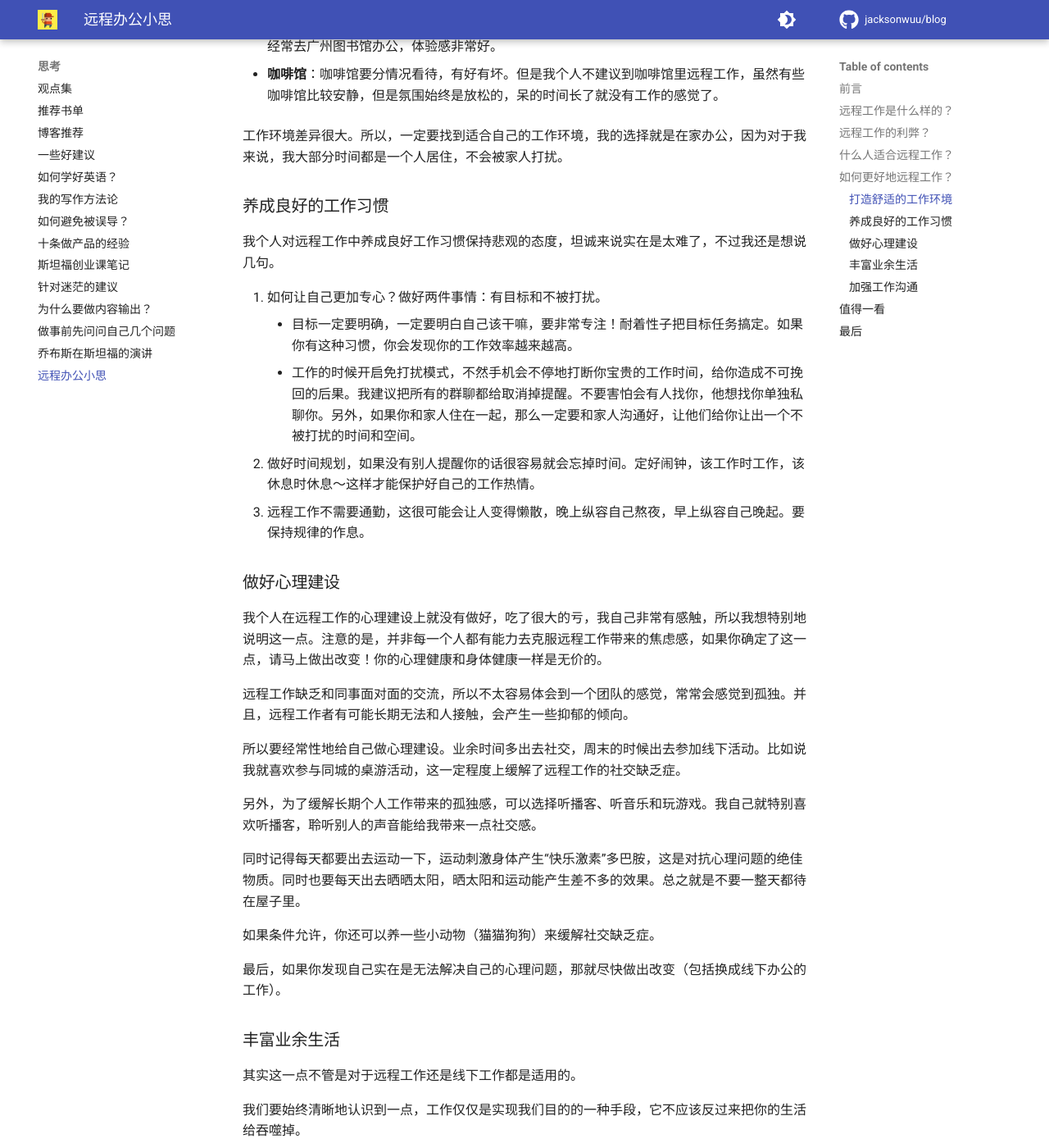
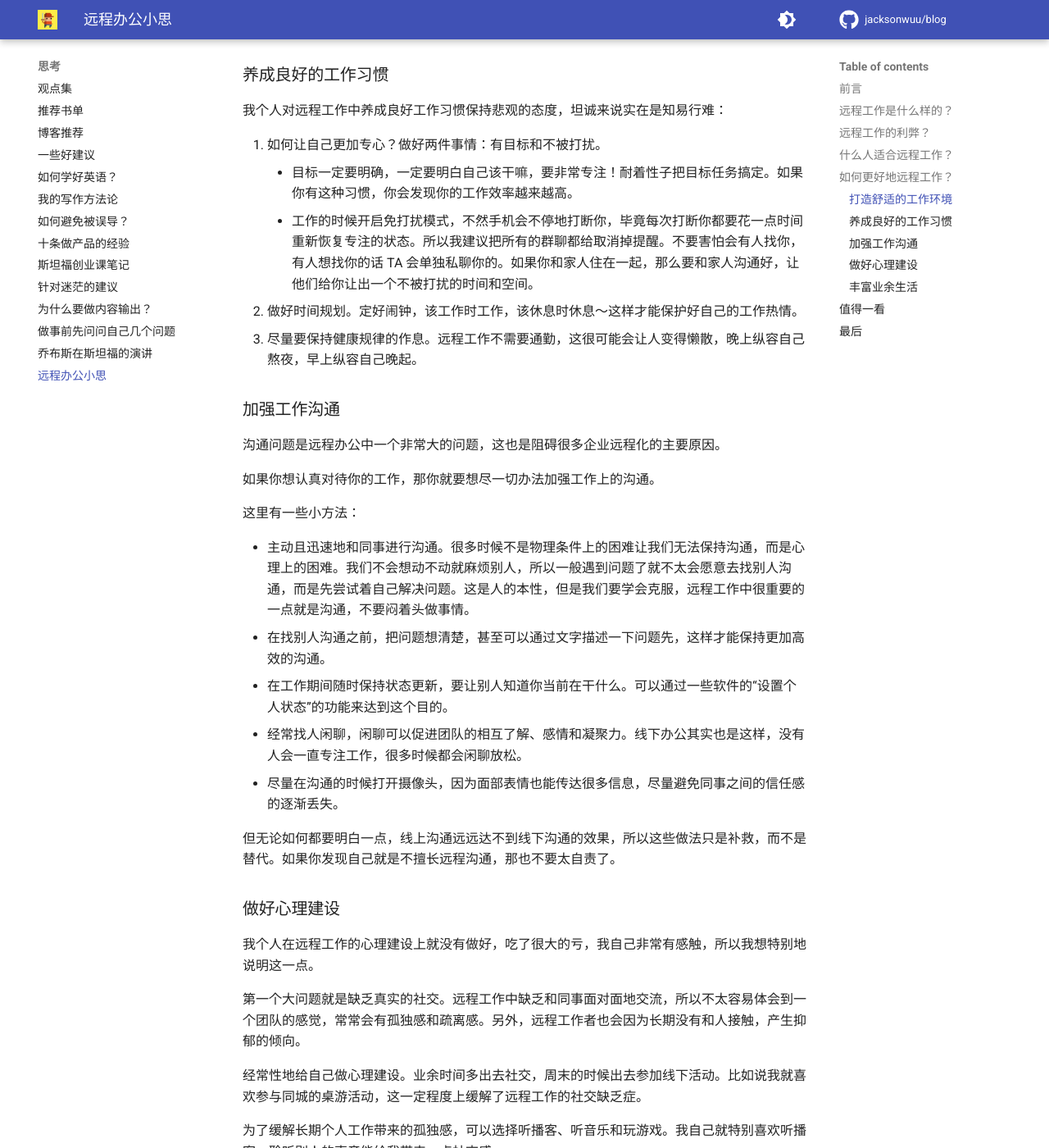
Before and after one commit to jacksonwuu/blog, an MkDocs documentation site: the page built from docs/thinking/远程办公小思.md, in a window 1280 px wide and 1400 px high, scrolled down 3762 px. Shown: the whole window at 82% size. Built offline with MkDocs 1.6.1 and Material for MkDocs 9.7.7, drawn with Linux system fonts in a browser that asks for light colours; comment, search, counter and statistics services are not loaded; some of the changed text lies outside the part shown.

Commit message:
Update post

```diff
--- a/docs/thinking/远程办公小思.md
+++ b/docs/thinking/远程办公小思.md
@@ -14,15 +14,15 @@
 
 对于我自己来说，远程办公的一天大概是这样的：起床，到书桌前办公、午休到楼下吃个饭、到书桌前办公、下班到楼下吃饭、业余生活（玩玩电脑、玩玩手机、看看书、弹弹琴……）、睡觉，基本上每天都是如此，循环往复。每天除了出门吃饭外，其他时间都关在自己的房间里（事实证明，这样是非常不好的）。
 
-看起来除了不用通勤之外，和线下办公是一样的。（但实际上差别还是很大的，请继续往下看。）
+从直觉上说，远程办公除了不用通勤之外和线下办公是一样的，但实际上差别还是很大的，请继续往下看。
 
 ## 远程工作的利弊？
 
-说到远程办公，可能会在你的脑海里浮现一副美好的场景：不需要忍受漫长的通勤、放松的办公环境、大把的业余时间……等等，先停止这样的幻想。远程办公确实会带来一些好处，但是它也有很多“隐藏的坏处”，没有远程工作经历的人很难体会到。下面我们来详细分析一下：
+说到远程办公，可能会在你的脑海里浮现一副美好的场景：不用忍受漫长的通勤、有放松的办公环境、有大把的业余时间……等等，先停止这样的幻想。远程办公确实会带来一些好处，但是它也有很多“隐藏的坏处”，没有远程工作经历的人，恐怕很难体会到。下面我们来详细分析一下远程办公的利弊：
 
 远程办公的好处：
 
--   **居住地不受限**：想住哪里都可以，只要通电通网就行，如果你喜欢隔一段时间就换个地方住，那么远程工作欢迎你。另外，这意味着你可以住在一些生活成本低的地方。
+-   **居住地不受限**：想住哪里都可以，只要通电通网就行了，如果你喜欢隔一段时间就换个地方住，那么远程工作欢迎你。这也意味着你可以住在一些生活成本低的地方。
 -   **不需要通勤**：这是远程办公最大的好处，不需要挤公交挤地铁，通勤的劳累也可以省去，这一点对通勤过的打工人来说一定非常有吸引力。
 -   **有更多个人时间**：远程工作把通勤的时间都省下来了，这些时间可以拿来陪家人或者做自己想的事情。有一些人是很看重自己的个人时间的。
 -   **个人自由度更高**：在办公室你可能无法摸鱼，但是远程办公的话，没有人会管得了你摸鱼的，只要你能保质保量把工作做完。
@@ -36,19 +36,19 @@
 远程办公的坏处：
 
 -   **忍受长时间的孤独！**：远程办公中的心理问题是很多人都会忽视的。如果你孤身一人生活，远程工作就让你被迫忍受长时间的独处。警告，这很容易让人患上抑郁，如果你发现自己有这样的迹象，请马上做出改变。
--   **交流成本很高**：有人会说，远程工作和面对面是一样的，只不过把对话放到了线上而已。但实际上不是的，在线会议远远比不上面对面的交流。同事们同步状态的滞后性也会带来非常大的问题。并且更严重的是，长期远程交流会导致人与人之间信任感的丧失，这会导致合作的崩盘。
+-   **交流成本很高**：有人会说，远程工作和面对面是一样的，只不过把对话放到了线上而已。但实际上不是的，在线会议远远比不上面对面的交流。同事们同步状态的滞后性也会带来很大的问题。并且更严重的是，长期远程交流会导致人与人之间信任感的丧失，这会导致合作的崩盘。
 -   **工作和生活混在一起**：居家办公会让人无法把工作和生活区分开来，这个非常好理解，你可能正在吃饭的时候，同事那边突然要找你开会了。久而久之真的会让工作把生活给侵蚀掉。
--   **逐渐丢失作息规律**：虽然远程工作限制小很多，个人也感觉有更多的自由。但是这是好事吗？大多数情况下不是好事。“放养”会导致懒惰滋生，作息规律混乱。
+-   **逐渐丢失作息规律**：虽然远程工作让个人感觉有更多的自由，但是大多数情况下不是好事，“放养”会导致懒惰滋生，作息规律混乱。
 -   **人际关系无法拓展**：每一份工作中遇到的同事都是并肩作战的人，你会在工作中收获友情。但是，远程工作会让你和同事成为网友关系，这种关系非常淡。甚至长期无法和同事老板见面，会让你产生疏离感。
--   **需要自己营造工作环境**：如果你线下办公，那么直接去办公室工作就 OK 了，但是远程办公的话公司不会给你提供办公的环境，你要自己去营造这种工作的环境。对于有家庭的人来说，这还真的不是一件简单的事情。
+-   **需要自己营造工作环境**：如果你线下办公，那么直接去办公室工作就行了，但是远程办公的话公司不会给你提供办公的环境，你要自己去营造这种工作的环境。对于有家庭的人来说，这还真的不是一件简单的事情。
 
 对公司来说的坏处：
 
--   **管理成本增高**：在远程办公的情况下，员工对于管理者来说变得更加地“不可见”和“不可控”了，这会进一步地带来“混乱”，管理者将会付出更高的管理成本来降低这种“熵增”。如果一个公司没有做好管理工作，那么失控就是一个超大概率的事件。
+-   **管理成本增高**：在远程办公的情况下，员工对于管理者来说变得更加地“不可见”和“不可控”了，这会进一步地带来混乱，管理者将会付出更高的管理成本来对抗这种“熵增”。如果一个公司没有做好管理工作，那么失控就是一个超大概率的事件。
 
 所以总结下来，你要看到**利**的部分，也要看到**弊**的部分。
 
-虽然远程办公是未来的一个大趋势，但这并不表示你当前的状态就适合远程办公。远程办公有它的好处和坏处，我们一定要根据实际情况多多分析，在某些实际情况下，上面说的有些好处和坏处都不存在了。所以是否选择远程工作，这就要看你的实际情况了。但大多数情况下，我的建议是**谨慎选择远程工作**。
+虽然远程办公是未来的一个大趋势，但这并不表示你当前的状态就适合远程办公。远程办公有它的好处和坏处，我们一定要根据实际情况多多分析，在某些实际情况下，上面说的有些好处和坏处都不存在了。在大多数情况下，我的建议是**谨慎选择远程工作**。
 
 在我看来，目前只有少部分工作真正适合远程办公。只有那种不需要员工到现场，而且不太需要团队协作的工作才真正适合远程。一个主流的观点是软件行业适合远程工作，但是我并不赞同，因为软件开发是一种要高度合作的工作，远程工作一定会因为交流上的问题而牺牲掉开发的速度和质量，最终甚至可能丢失掉市场。只有那些没有经营压力的开源项目才适合远程工作。
 
@@ -62,7 +62,7 @@
 
 另外一个常见的问题是应届生（刚参加工作的年轻人）适合远程办公吗？不好意思，我的建议还是 NO！我强烈不建议刚参加工作的人去远程办公。为什么呢？
 
-因为年轻人尚处于一个高速的学习提升期，线下办公最好还是走入办公室，和别人面对面地交流，在职场中和他人建立友情（很多人都在职场中找到了知己）……而不是天天把自己关在家里。另外一点，观察别人（实体的榜样）的工作方式是提升自己的绝佳方式，但如果你选择了远程工作，那也就缺少了这种观察学习的机会，别人更没法纠正你或给你建议。因为很多东西需要面对面的交流才能学会。举个例子就是公司里其他人比较好的工作习惯你可以学习到，如果远程工作，那么就没有这个机会。没有了现成的榜样，很多东西需要自己去学。
+因为年轻人尚处于一个高速的学习提升期，最好还是走入办公室，和别人面对面地交流，在职场中和他人建立友情（很多人都在职场中找到了知己）……而不是天天把自己关在家里。另外一点，观察别人（实体的榜样）的工作方式是提升自己的绝佳方式，但如果你选择了远程工作，那也就缺少了这种观察学习的机会，别人更没法纠正你或给你建议。
 
 ## 什么人适合远程工作？
 
@@ -72,55 +72,67 @@
 
 从另一个维度来看，**已经成家的人**比孤身的人更适合远程办公。因为远程办公可以更多地顾及到家庭，并且家人（伴侣）的陪伴也能让远程工作不那么容易带来心理健康的问题。
 
-以及，**非常擅于远程沟通的人**，比较适合远程办公。
+从个人能力上来看的话，**非常擅于远程沟通的人**，也比较适合远程办公。
 
 ## 如何更好地远程工作？
 
-如果你不得不远程工作，那么接下来我会从多个方面给你提供一些建议，尽量减少远程工作对你的负面影响。
+如果你不得不远程工作，那么接下来，我将从提出多个方面的建议，目的是尽量减少远程工作对你的负面影响。
 
-当然，这下面说的很多都是知易行难的“大空话”，但我还是希望能提供我更多的思考，尽量对你有帮助。
+当然，这下面说的很多都是知易行难的“大空话”，但我还是希望说出来，万一对你有帮助呢？
 
 ### 打造舒适的工作环境
 
-选择一个好的办公地点非常重要，因为氛围是真的可以影响一天的工作效率的。
+选择一个好的办公地点，因为环境是真的可以影响工作效率的。
 
-可以在家里办公，但是一定要把家里打造地非常适合办公。
-
-选择远程办公的朋友们，如果在家里待烦了，可以走出家门，重新拥抱外面的世界。有几个地方你可以选择：
+你可以在家里办公，但是一定要把家里打造地非常适合办公；你也可以到外面办公，有几个地方你可以选择：
 
 -   **共享办公空间**：如果你的公司给你开通了共享办公的位置，那么你可以选择去那儿。共享办公空间既然是共享的，那么一定不会非常安静，旁边会有各种各样的人走来走去，聊天、开会、喝茶，总之就是各种声音。但是共享办公空间的工作氛围会比较好，因为里面大部分都是职场人士。
 
--   **图书馆**：如果你附近有图书馆，那么图书馆将会是非常好的一个选择。尤其是公立的大型图书馆，这种图书馆一般都会配备充足的桌椅，网络和电源也能覆盖，这些已经可以满足需求了。最重要的一点是图书馆一般非常安静，周围的人也都在认真做事，环境非常好。我有段时间就经常去广州图书馆办公，体验感非常好。
+-   **图书馆**：如果你附近有图书馆，那么图书馆就是很好的一个选择。尤其是公立的大型图书馆，这种图书馆一般都会配备充足的桌椅，网络和电源也能覆盖。最重要的一点是图书馆一般非常安静，周围的人也都在埋头做自己的事，这种环境很棒。我有段时间就经常去广州图书馆办公，体验感非常好。
 
--   **咖啡馆**：咖啡馆要分情况看待，有好有坏。但是我个人不建议到咖啡馆里远程工作，虽然有些咖啡馆比较安静，但是氛围始终是放松的，呆的时间长了就没有工作的感觉了。
-
-工作环境差异很大。所以，一定要找到适合自己的工作环境，我的选择就是在家办公，因为对于我来说，我大部分时间都是一个人居住，不会被家人打扰。
+-   **咖啡馆**：咖啡馆要分情况看待，有好有坏。但是我个人不建议到咖啡馆里远程工作，虽然有些咖啡馆比较安静，但是氛围始终是放松的，呆的时间长了就没有工作的感觉了。这样看人，有的人就很喜欢放松的环境。
 
 ### 养成良好的工作习惯
 
-我个人对远程工作中养成良好工作习惯保持悲观的态度，坦诚来说实在是太难了，不过我还是想说几句。
+我个人对远程工作中养成良好工作习惯保持悲观的态度，坦诚来说实在是知易行难：
 
 1. 如何让自己更加专心？做好两件事情：有目标和不被打扰。
     - 目标一定要明确，一定要明白自己该干嘛，要非常专注！耐着性子把目标任务搞定。如果你有这种习惯，你会发现你的工作效率越来越高。
-    - 工作的时候开启免打扰模式，不然手机会不停地打断你宝贵的工作时间，给你造成不可挽回的后果。我建议把所有的群聊都给取消掉提醒。不要害怕会有人找你，他想找你单独私聊你。另外，如果你和家人住在一起，那么一定要和家人沟通好，让他们给你让出一个不被打扰的时间和空间。
-2. 做好时间规划，如果没有别人提醒你的话很容易就会忘掉时间。定好闹钟，该工作时工作，该休息时休息～这样才能保护好自己的工作热情。
-3. 远程工作不需要通勤，这很可能会让人变得懒散，晚上纵容自己熬夜，早上纵容自己晚起。要保持规律的作息。
+    - 工作的时候开启免打扰模式，不然手机会不停地打断你，毕竟每次打断你都要花一点时间重新恢复专注的状态。所以我建议把所有的群聊都给取消掉提醒。不要害怕会有人找你，有人想找你的话 TA 会单独私聊你的。如果你和家人住在一起，那么要和家人沟通好，让他们给你让出一个不被打扰的时间和空间。
+2. 做好时间规划。定好闹钟，该工作时工作，该休息时休息～这样才能保护好自己的工作热情。
+3. 尽量要保持健康规律的作息。远程工作不需要通勤，这很可能会让人变得懒散，晚上纵容自己熬夜，早上纵容自己晚起。
+
+### 加强工作沟通
+
+沟通问题是远程办公中一个非常大的问题，这也是阻碍很多企业远程化的主要原因。
+
+如果你想认真对待你的工作，那你就要想尽一切办法加强工作上的沟通。
+
+这里有一些小方法：
+
+-   主动且迅速地和同事进行沟通。很多时候不是物理条件上的困难让我们无法保持沟通，而是心理上的困难。我们不会想动不动就麻烦别人，所以一般遇到问题了就不太会愿意去找别人沟通，而是先尝试着自己解决问题。这是人的本性，但是我们要学会克服，远程工作中很重要的一点就是沟通，不要闷着头做事情。
+-   在找别人沟通之前，把问题想清楚，甚至可以通过文字描述一下问题先，这样才能保持更加高效的沟通。
+-   在工作期间随时保持状态更新，要让别人知道你当前在干什么。可以通过一些软件的“设置个人状态”的功能来达到这个目的。
+-   经常找人闲聊，闲聊可以促进团队的相互了解、感情和凝聚力。线下办公其实也是这样，没有人会一直专注工作，很多时候都会闲聊放松。
+-   尽量在沟通的时候打开摄像头，因为面部表情也能传达很多信息，尽量避免同事之间的信任感的逐渐丢失。
+
+但无论如何都要明白一点，线上沟通远远达不到线下沟通的效果，所以这些做法只是补救，而不是替代。如果你发现自己就是不擅长远程沟通，那也不要太自责了。
 
 ### 做好心理建设
 
-我个人在远程工作的心理建设上就没有做好，吃了很大的亏，我自己非常有感触，所以我想特别地说明这一点。注意的是，并非每一个人都有能力去克服远程工作带来的焦虑感，如果你确定了这一点，请马上做出改变！你的心理健康和身体健康一样是无价的。
+我个人在远程工作的心理建设上就没有做好，吃了很大的亏，我自己非常有感触，所以我想特别地说明这一点。
 
-远程工作缺乏和同事面对面的交流，所以不太容易体会到一个团队的感觉，常常会感觉到孤独。并且，远程工作者有可能长期无法和人接触，会产生一些抑郁的倾向。
+第一个大问题就是缺乏真实的社交。远程工作中缺乏和同事面对面地交流，所以不太容易体会到一个团队的感觉，常常会有孤独感和疏离感。另外，远程工作者也会因为长期没有和人接触，产生抑郁的倾向。
 
-所以要经常性地给自己做心理建设。业余时间多出去社交，周末的时候出去参加线下活动。比如说我就喜欢参与同城的桌游活动，这一定程度上缓解了远程工作的社交缺乏症。
+经常性地给自己做心理建设。业余时间多出去社交，周末的时候出去参加线下活动。比如说我就喜欢参与同城的桌游活动，这一定程度上缓解了远程工作的社交缺乏症。
 
-另外，为了缓解长期个人工作带来的孤独感，可以选择听播客、听音乐和玩游戏。我自己就特别喜欢听播客，聆听别人的声音能给我带来一点社交感。
+为了缓解长期个人工作带来的孤独感，可以选择听播客、听音乐和玩游戏。我自己就特别喜欢听播客，聆听别人的声音能给我带来一点社交感。
 
-同时记得每天都要出去运动一下，运动刺激身体产生“快乐激素”多巴胺，这是对抗心理问题的绝佳物质。同时也要每天出去晒晒太阳，晒太阳和运动能产生差不多的效果。总之就是不要一整天都待在屋子里。
+记得每天都要出去运动一下，运动刺激身体产生“快乐激素”多巴胺，运动对抗心理问题的绝佳方式。每天出去晒晒太阳，晒太阳和运动能产生差不多的效果。总之就是不要一整天都待在屋子里。
 
-如果条件允许，你还可以养一些小动物（猫猫狗狗）来缓解社交缺乏症。
+如果条件允许，还可以养一些小动物（猫猫狗狗）来缓解社交缺乏症。
 
-最后，如果你发现自己实在是无法解决自己的心理问题，那就尽快做出改变（包括换成线下办公的工作）。
+最后请注意，并非每个人都能克服远程工作中的心理问题，如果你确定了这一点，请马上做出改变（包括但不限于换成线下办公的工作）！你的心理健康和你的身体健康一样，都是无价的。
 
 ### 丰富业余生活
 
@@ -131,22 +143,6 @@
 远程工作的情况下，人们非常容易把生活和工作搞混在一起。不管是从时间上的混乱，还是空间上的混乱，这基本上都是无法避免的。
 
 所以我建议你给工作和生活划分一个明确的界限。比如说到了晚上六点就不要继续工作了，把所有和工作相关的东西都忘掉，去享受业余生活；或者比如说从图书馆回家之后就不要工作了，做点别的让你开心的事情。
-
-### 加强工作沟通
-
-沟通问题是远程办公中一个非常大的问题，这也是阻碍很多企业远程化的主要原因。
-
-如果你想认真对待你的工作，那你就要想尽一切办法加强工作上的沟通。
-
-这里有一些办法：
-
--   主动且迅速地和同事进行沟通。很多时候不是物理条件上的困难让我们无法保持沟通，而是心理上的困难。我们不会想动不动就麻烦别人，所以一般遇到问题了就不太会愿意去找别人沟通而是先尝试着自己解决问题。这是人的本性，但是我们要学会克服，远程工作中很重要的一点就是沟通，不要闷着头做事情。
--   在找别人沟通之前，把问题想清楚，甚至可以通过文字描述一下问题先，这样才能保持更加高效的沟通。
--   在工作期间随时保持状态更新，要让别人知道你当前在干什么。可以通过一些软件的“设置个人状态”的功能来达到这个目的。
--   经常找人闲聊，闲聊可以促进团队的相互了解、感情和凝聚力。线下办公其实也是这样，没有人会一直专注工作，很多时候都会闲聊放松。
--   尽量在沟通的时候打开摄像头，因为面部表情也能传达很多信息，尽量避免同事之间的信任感的逐渐丢失。
-
-但无论如何都要明白一点，线上沟通远远达不到线下沟通的效果，所以这些做法只是补救，而不是替代。
 
 ## 值得一看
 
```
